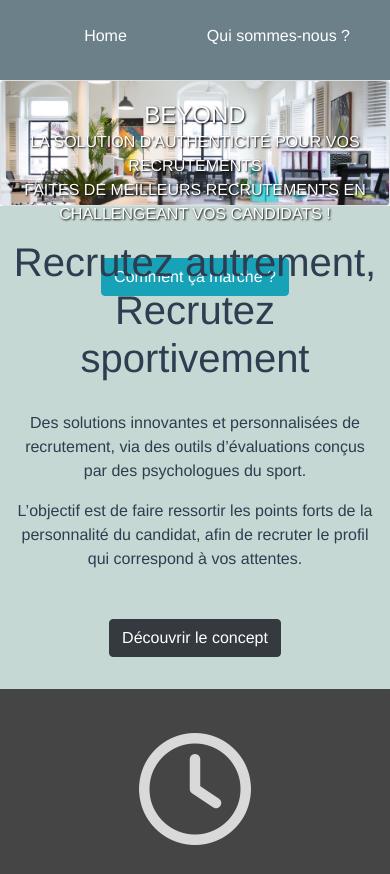
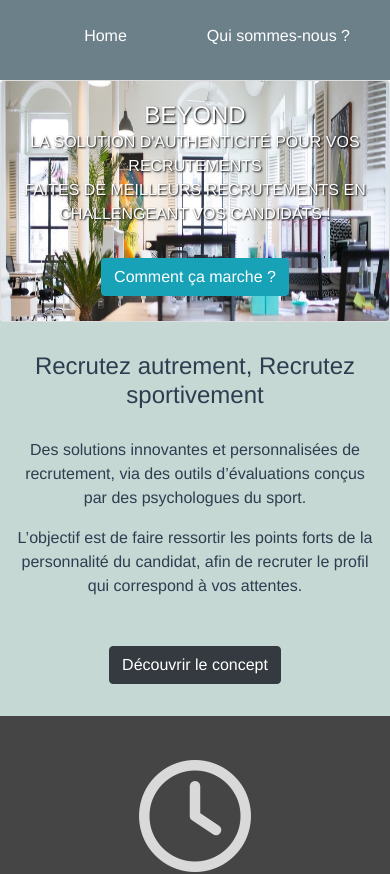
Before and after one commit to chmullerweb/beyond, a Vue app in the folder beyond_rh/: page /landing in a window 390 px wide. Shown: the top 874 px of the page. Built offline with nearby package versions, Linux system fonts and the light colour scheme; what @braid/vue-formulate would draw is missing.

Commit message:
okn responsive

```diff
--- a/beyond_rh/src/components/CardConcept.vue
+++ b/beyond_rh/src/components/CardConcept.vue
@@ -67,6 +67,7 @@ export default {
     flex-direction: column;
     margin: 0px;
     padding: 0px;
+    width: 100%;
   }
   .col.img{
     margin: 0px;
--- a/beyond_rh/src/components/CardHome.vue
+++ b/beyond_rh/src/components/CardHome.vue
@@ -38,11 +38,11 @@ export default {
 .cardHome{
     /* opacity: 0.8; */
     width: 100%;
-    height: 100%;
+    height: 24rem;
 }
 
 .card-img{
-  height: 100%
+  height: 24rem;
 }
 
 .card-img-overlay.home{
@@ -57,7 +57,6 @@ export default {
 }
 
 .card-text.home{
-    /* padding: 3rem 0rem 1.3rem 0rem; */
     font-size: 2rem;
     text-shadow: 1px 1px 2px black;
 }
@@ -80,24 +79,24 @@ export default {
     max-width: 1.5rem;
   }
 
-  .card.text-white{
-    min-height: 70%;
+  .cardHome{
+    height: 20rem;
   }
 
-  /* img{
-    max-width: 50%;
-  } */
+  .card-img{
+    height: 20rem;
+  }
 
 }
 
-@media screen and (max-width:667){
+@media screen and (max-width:668px){
   .card-text.home{
-  font-size: 0.5rem;
+  font-size: 1rem;
   margin: 0;
   padding: 0;
 }
   .card-title.home{
-    font-size: 1rem;
+    font-size: 1.5rem;
     margin: 0;
     padding: 0;
   }
@@ -108,13 +107,13 @@ export default {
     max-width: 1rem;
   }
 
-  .card.text-white{
-    height: 70%;
+  .cardHome{
+    height: 15rem;
   }
 
-  /* img{
-    max-width: 30%;
-  } */
+  .card-img{
+    height: 15rem;
+  }
 
 }
 
--- a/beyond_rh/src/components/CardTitle.vue
+++ b/beyond_rh/src/components/CardTitle.vue
@@ -53,6 +53,14 @@ export default {
   display: none;
 }
 
+@media screen and (max-width:1023px){
+  .claim{
+    font-size: 1.5rem;
+  }
+}
+
+
+
 
 
 
```
